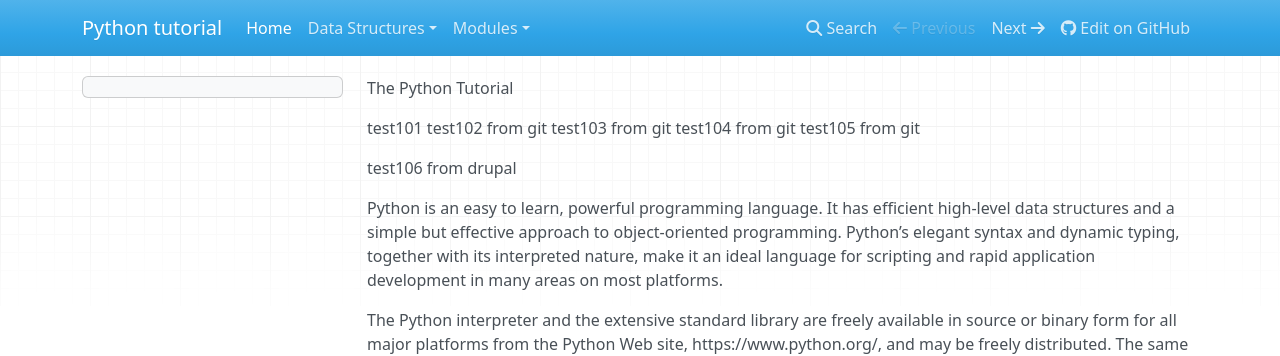
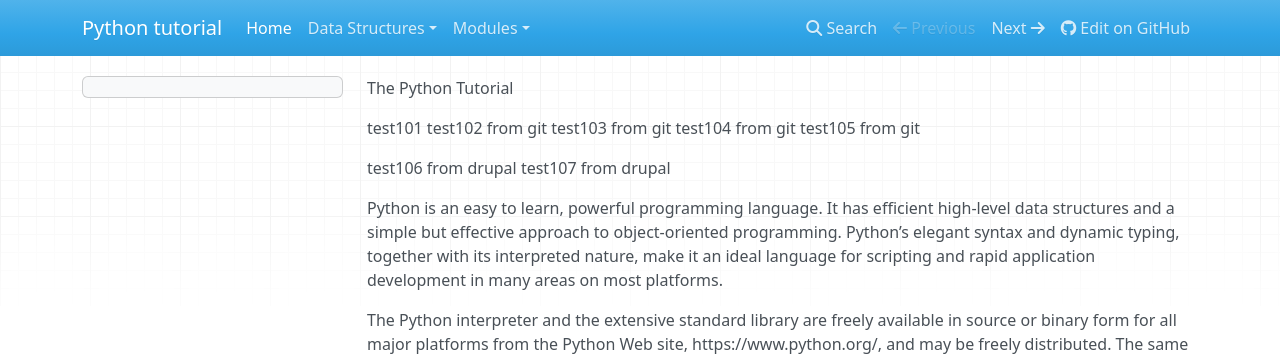
Before and after one commit to maplefu0602/doc-demo, an MkDocs documentation site: the page built from docs/index.md, in a window 1280 px wide and 947 px high. Shown: the top 356 px of the window. Built offline with MkDocs 1.6.1, drawn with Linux system fonts in a browser that asks for light colours; nearby versions of some CDN libraries; old or Windows-style settings are respelled for this version of MkDocs.

Commit message:
update content from book

```diff
--- a/docs/index.md
+++ b/docs/index.md
@@ -8,6 +8,7 @@ test105 from git
 
 
 test106 from drupal
+test107 from drupal
 
 
 
```
